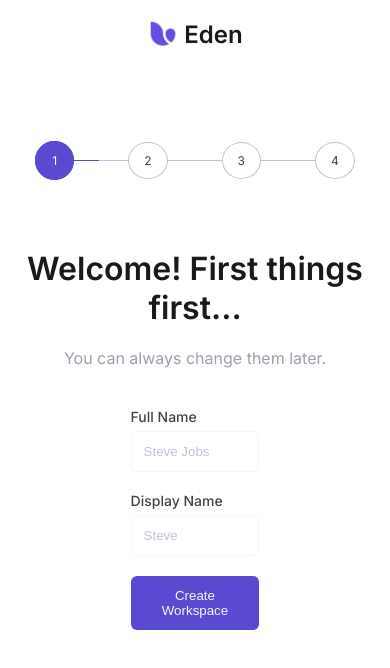
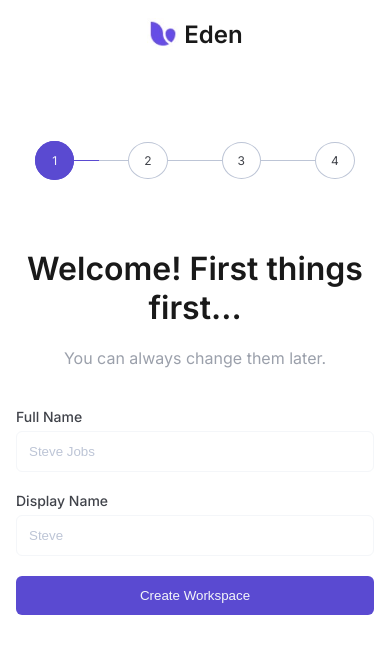
Before and after one commit to ratnesh1972/onboardingdemo, a React (Create React App) app: page / in a window 390 px wide. Shown: the top 668 px of the page. Built offline with nearby package versions, Linux system fonts and the light colour scheme.

Commit message:
Custom stylesheet re-structuring

```diff
--- a/src/assets/styles/custom.scss
+++ b/src/assets/styles/custom.scss
@@ -1,5 +1,4 @@
 // Define variables, utilities classes to use across your application.
-
 $dark: #191919;
 $grey1: #f4f6f9;
 $grey2: #bdc5d6;
@@ -30,6 +29,8 @@ p {
   color: $grey4;
 }
 
+//Form Utilities
+
 label {
   font-size: 14px;
   font-weight: 500;
@@ -51,6 +52,8 @@ input {
   color: $grey2;
 }
 
+//Button Utilities
+
 .btn-primary {
   padding: 12px;
   color: $grey1;
@@ -60,19 +63,38 @@ input {
   width: 100%;
 }
 
+//Sizing Utilies
+
 .container {
   max-width: 1100px;
   padding: 0px 16px;
   margin: auto;
 }
 
+.box {
+  width: 36%;
+  margin: auto;
+}
+
+//Text Utilities
+.text-body-dark {
+  font-size: 16px;
+  font-weight: 500;
+  color: $grey3;
+}
+
+.text-body-light {
+  font-size: 14px;
+  color: $grey2;
+}
 .text-center {
   text-align: center;
 }
 
-.box {
-  width: 36%;
-  margin: auto;
+//Image Utilities
+.icon-img {
+  width: 30px;
+  height: 30px;
 }
 
 // Form utilities
@@ -154,24 +176,6 @@ input {
   }
 }
 
-//Text Utilities
-.text-body-dark {
-  font-size: 16px;
-  font-weight: 500;
-  color: $grey3;
-}
-
-.text-body-light {
-  font-size: 14px;
-  color: $grey2;
-}
-
-//Image Utilities
-.icon-img {
-  width: 30px;
-  height: 30px;
-}
-
 //Progress Counter Utilities
 .progress-counter-box {
   margin: 80px 0px;
@@ -208,6 +212,7 @@ input {
   color: $grey1;
   background: $primary;
   border: 2px solid $primary;
+  transition: background 0.3s ease-in, border 0.3s ease-in;
 }
 
 .right,
@@ -236,12 +241,14 @@ input {
   @include counter-content();
   background: $primary;
   left: 37px;
+  transition: background 0.2s linear;
 }
 
 .left-active:before {
   @include counter-content();
   background: $primary;
   right: 37px;
+  transition: background 0.2s linear;
 }
 
 //Logo Utilities
@@ -258,3 +265,10 @@ input {
   height: 32px;
   margin-right: 5px;
 }
+
+//Media Query for Box size
+@media (max-width: 600px) {
+  .box {
+    width: 100%;
+  }
+}
```
